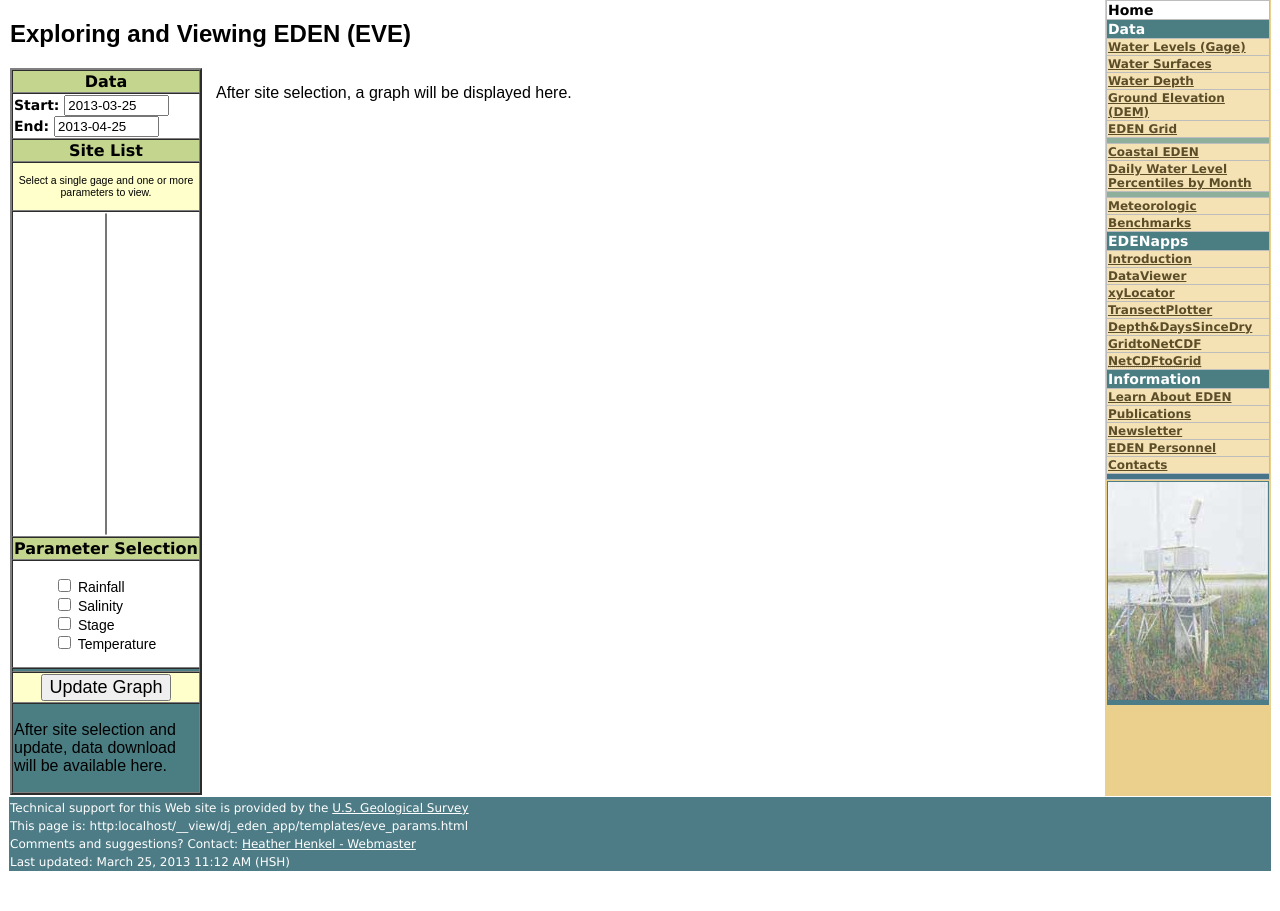
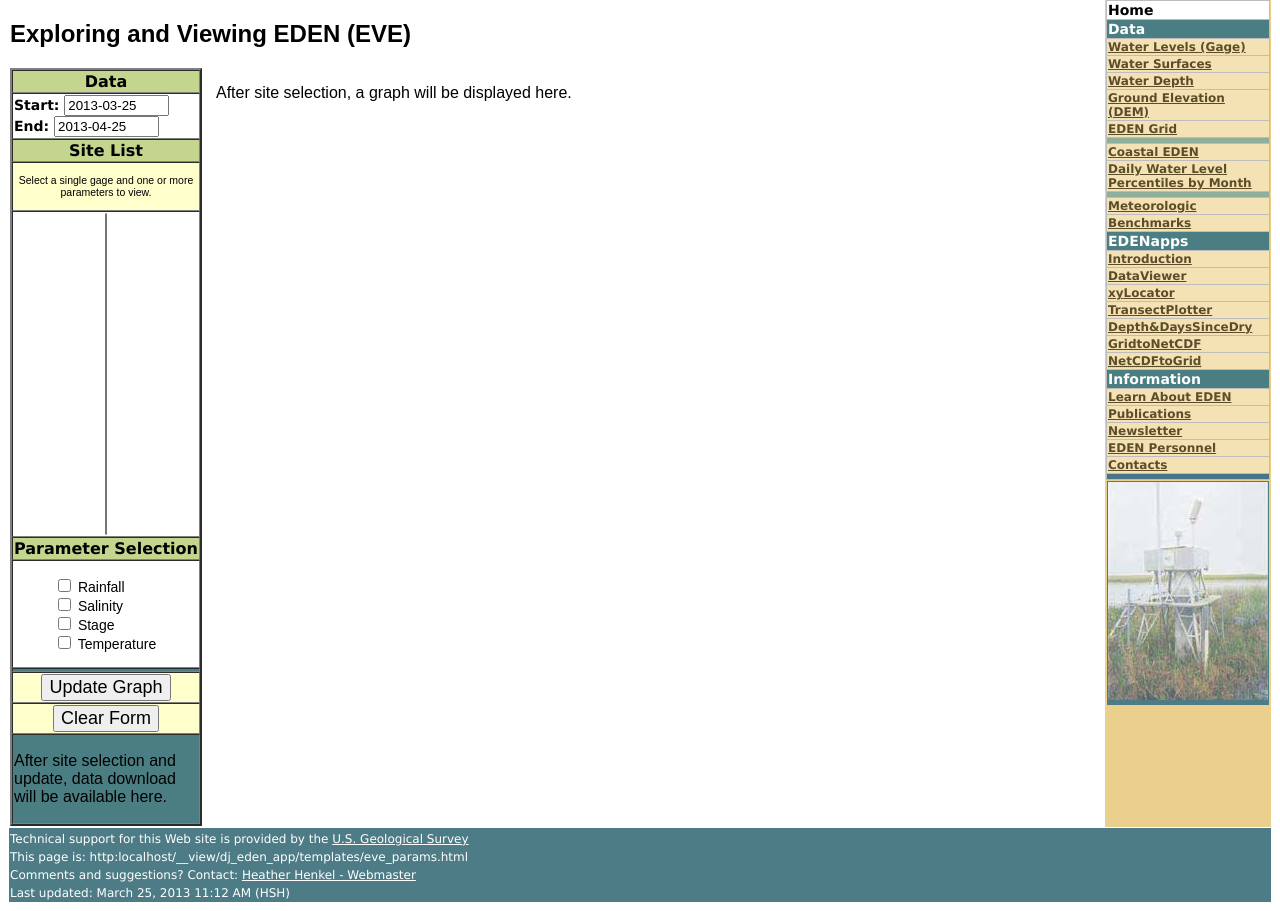
Before and after one commit to bmccloskey/EDEN-hydrograph-data, a Django app: template dj_eden_app/templates/eve_params.html in a window 1280 px wide. Shown: the part 102-1013 px from the top of the page. Before the commit the page ends 973 px from the top, so only its background shows below. Run offline with Django 3.2, Linux system fonts and the light colour scheme; the template is opened without the code that fills it: values that come from a table or form of the project are taken from there, others are empty; parts of the project's set-up code (start-up, migrations or seed data) failed here and were passed over.

Commit message:
IMPLEMENTING - issue EDEN-15: Add multi-parameter page https://internal.cida.usgs.gov/jira/browse/EDEN-15
Works. Including synchronized horizontal scrolling.

```diff
--- a/dj_eden_app/templates/eve_params.html
+++ b/dj_eden_app/templates/eve_params.html
@@ -33,6 +33,9 @@ color: red;
 }
 #param_form p {
  white-space: pre-wrap;
+ }
+.gtablecell2 .button {
+    font-size: 18px; font-family: arial,helvetica,sans-serif;
  }
 
 </style>
@@ -91,7 +94,14 @@ color: red;
 		</tr>
             <tr><th></th></tr>
 		<tr>
-            <td align="center" class="gtablecell2"><input name="hydrograph_query" type="submit" value="Update Graph" style="font-size: 18px; font-family: arial,helvetica,sans-serif;"></td>
+            <td align="center" class="gtablecell2">
+                <input class="button" name="hydrograph_query" type="submit" value="Update Graph" />
+            </td>
+        </tr>
+        <tr>
+            <td align="center" class="gtablecell2">
+                <input class="button" name="clear_form" type="submit" value="Clear Form" />
+            </td>
         </tr>
 
 {% if plottables %}
@@ -99,7 +109,7 @@ color: red;
             <th></th>
         </tr>
         <tr class="pwtablehead">
-            <th>Download</th>
+            <th>Download Data</th>
         </tr>
         <tr class="pwtablehead">
             <th></th>
@@ -130,6 +140,12 @@ color: red;
 
 <div style="display: inline-block; margin-left: 10px; ">
 {% if plottables %}
+<script type="text/javascript">
+
+      var gg = [];
+      var blockRedraw = false;
+      var initialized = false;
+</script>
 
 {% for pt in plottables %}
 {% if pt.has_data %}
@@ -143,9 +159,24 @@ color: red;
            {
             ylabel: "{{ pt.label_y }}",
             xlabel: "{{ pt.label_x }}",
+            drawCallback: function(me, initial) {
+                if (blockRedraw || initial) return;
+                blockRedraw = true;
+                var range = me.xAxisRange();
+                for (var j = 0; j < gg.length; j++) {
+                  if (gg[j] == me) continue;
+                  gg[j].updateOptions( {
+                    dateWindow: range
+                  } );
+                }
+                blockRedraw = false;
+              },
+
             drawPoints: true   // Look, no trailing comma; make IE happy.
            }          // options
          );
+
+         gg.push(g_{{ pt.id }});
 
     </script>
     {% else %}
--- a/dj_eden_app/views/page.py
+++ b/dj_eden_app/views/page.py
@@ -48,6 +48,9 @@ def eden_base_page(request):
 def param_page(request):
     template_name = 'eve_params.html'
     param_form = DataParamForm()
+
+    if "clear_form" in request.REQUEST:
+        return render (request, template_name, {'param_form': param_form, })
 
     has_data = False
     # be careful about initial get with no parameters,
```
